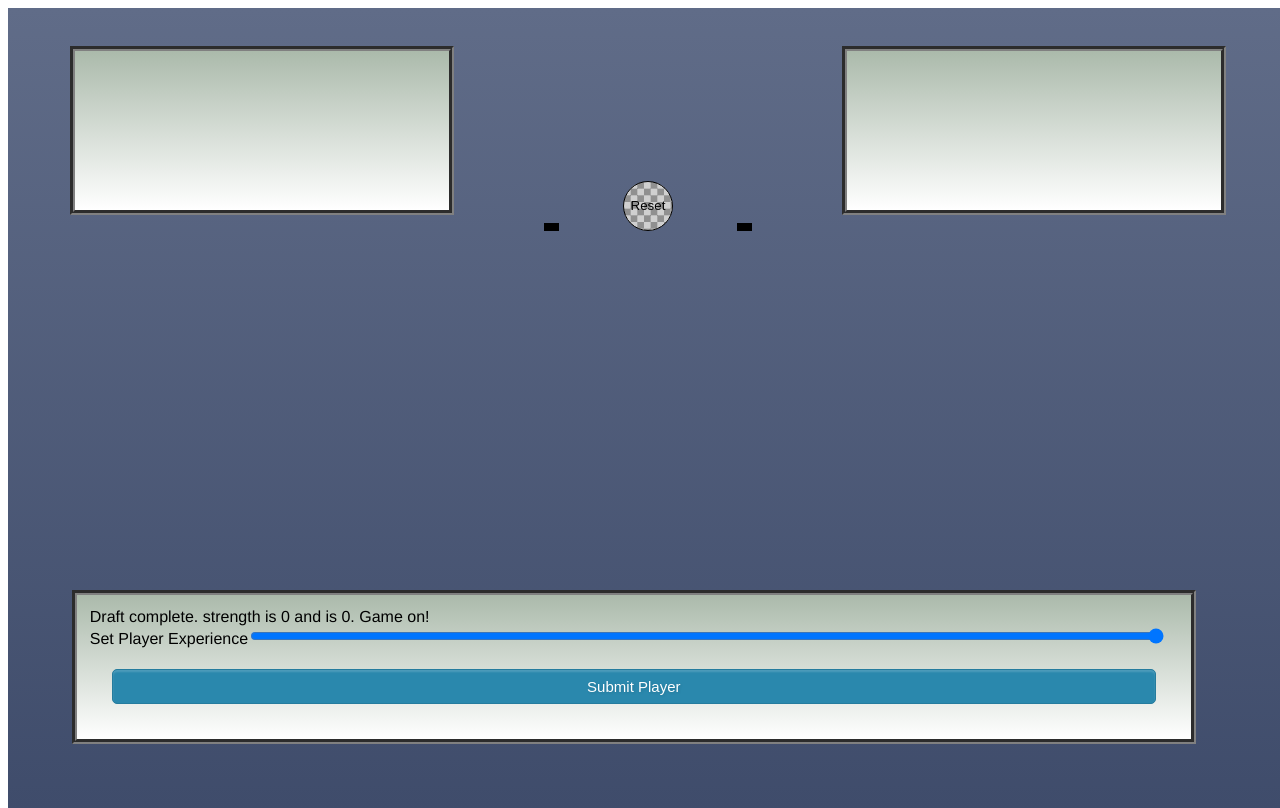
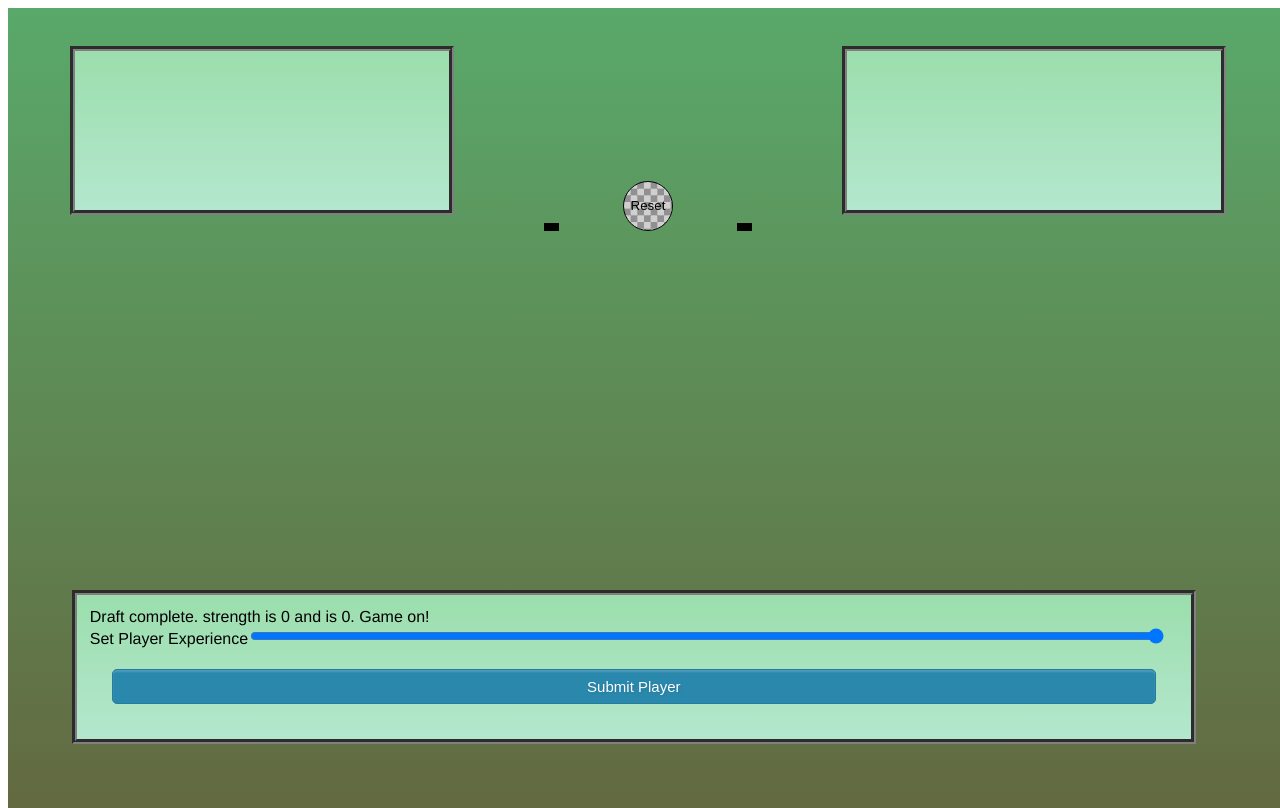
Before and after one commit to AwjTay/5-a-side-App, a React (Create React App) app: page /draft-screen in a window 1280 px wide. Built offline with nearby package versions, Linux system fonts and the light colour scheme.

Commit message:
Some submission inconsistencies solved. Name validation implemented. Colouring improved.

```diff
--- a/src/components/App/index.js
+++ /dev/null
@@ -1,6 +0,0 @@
-import { connect } from "react-redux";
-import App from "./App";
-
-
-
-export default connect(null, null)(App);
--- a/src/components/DraftScreen/DraftScreen.jsx
+++ b/src/components/DraftScreen/DraftScreen.jsx
@@ -11,6 +11,7 @@ class DraftScreen extends Component {
 		this.state = {
 			playerName : "",
 			playerExperience : 10,
+			errorMessage : "",
 		}
 
 		this.handleInputChange = this.handleInputChange.bind(this);
@@ -29,15 +30,22 @@ class DraftScreen extends Component {
 	}
 
 	handleClick(e){
-		let { team1Players, team2Players } = this.props;
 		e.preventDefault();
-		team1Players.length === 0 && team2Players.length === 0 ? this.props.onFirstSubmit(this.state) : this.props.onSubmit(this.state);
-		this.setState({ playerName : "" })
+		if(!this.state.playerName){
+			this.setState({ errorMessage : "Please enter a player name" })
+		} else {
+			let { team1Players, team2Players } = this.props;
+
+			team1Players.length === 0 && team2Players.length === 0 ? this.props.onFirstSubmit(this.state) : this.props.onSubmit(this.state);
+			this.setState({ playerName : "" })
+			this.setState({ errorMessage : "" })
+		}
+
 	}
 
 	render() {
 
-		let { team1Players, team2Players, teamsSize, team1Xp, team2Xp, team1Name, team2Name } = this.props;
+		const { team1Players, team2Players, teamsSize, team1Xp, team2Xp, team1Name, team2Name } = this.props;
 
 		return(
 
@@ -86,7 +94,9 @@ class DraftScreen extends Component {
 									value={this.state.playerName}
 									placeholder="Player Name"
 								/>
+								<div>{this.state.errorMessage}</div>
 							</div>
+
 						}
 
 					</div>
--- a/src/components/StartScreen/StartScreen.jsx
+++ b/src/components/StartScreen/StartScreen.jsx
@@ -24,7 +24,7 @@ class StartScreen extends Component {
 			this.setState({team2Name : e.currentTarget.value })
 			break;
 			case "teams-size" :
-			this.setState({teamsSize : e.currentTarget.value})
+			this.setState({teamsSize : +e.currentTarget.value})
 			break;
 			default:
 			return null;
--- a/src/components/Thermometer/Thermometer.jsx
+++ b/src/components/Thermometer/Thermometer.jsx
@@ -1,5 +1,5 @@
 import React from "react";
 
-const Thermometer = ({xp}) => (xp ? <div className="temp" style={{height : `${xp/2}vh`}}></div> : <div className="thermobase"></div>);
+const Thermometer = ({xp}) => (xp ? <div className="temp" style={{height : `${xp/1.5}vh`}}></div> : <div className="thermobase"></div>);
 
 export default Thermometer;
--- a/src/index.js
+++ b/src/index.js
@@ -2,7 +2,7 @@ import React from "react";
 import ReactDOM from "react-dom";
 import { Provider } from "react-redux";
 
-import App from "./components/App";
+import App from "./components/App/App";
 import store from "./data/store";
 
 ReactDOM.render(
--- a/src/styles/main.css
+++ b/src/styles/main.css
@@ -4,7 +4,7 @@
   height: 100%;
   width: 100%;
   position: absolute;
-  background-image: linear-gradient(#606c88, #3f4c6b);
+  background-image: linear-gradient(#59A96A, #636940);
   font-family: "Helvetica";
   font-weight: lighter;
   /*font-size: 0.8rem;*/
@@ -32,7 +32,7 @@ form{
   position: absolute;
   bottom: 0;
   width: 85%;
-  background-image: linear-gradient(#abbaab, #ffffff);
+  background-image: linear-gradient(#9BDEAC, #B4E7CE);
 }
 
 .form_structure label{
@@ -98,7 +98,7 @@ form{
   border-style: groove;
   border-color: grey;
   border-width: 5px;
-  background-image: linear-gradient(#abbaab, #ffffff);
+  background-image: linear-gradient(#9BDEAC, #B4E7CE);
 
 }
 
```
